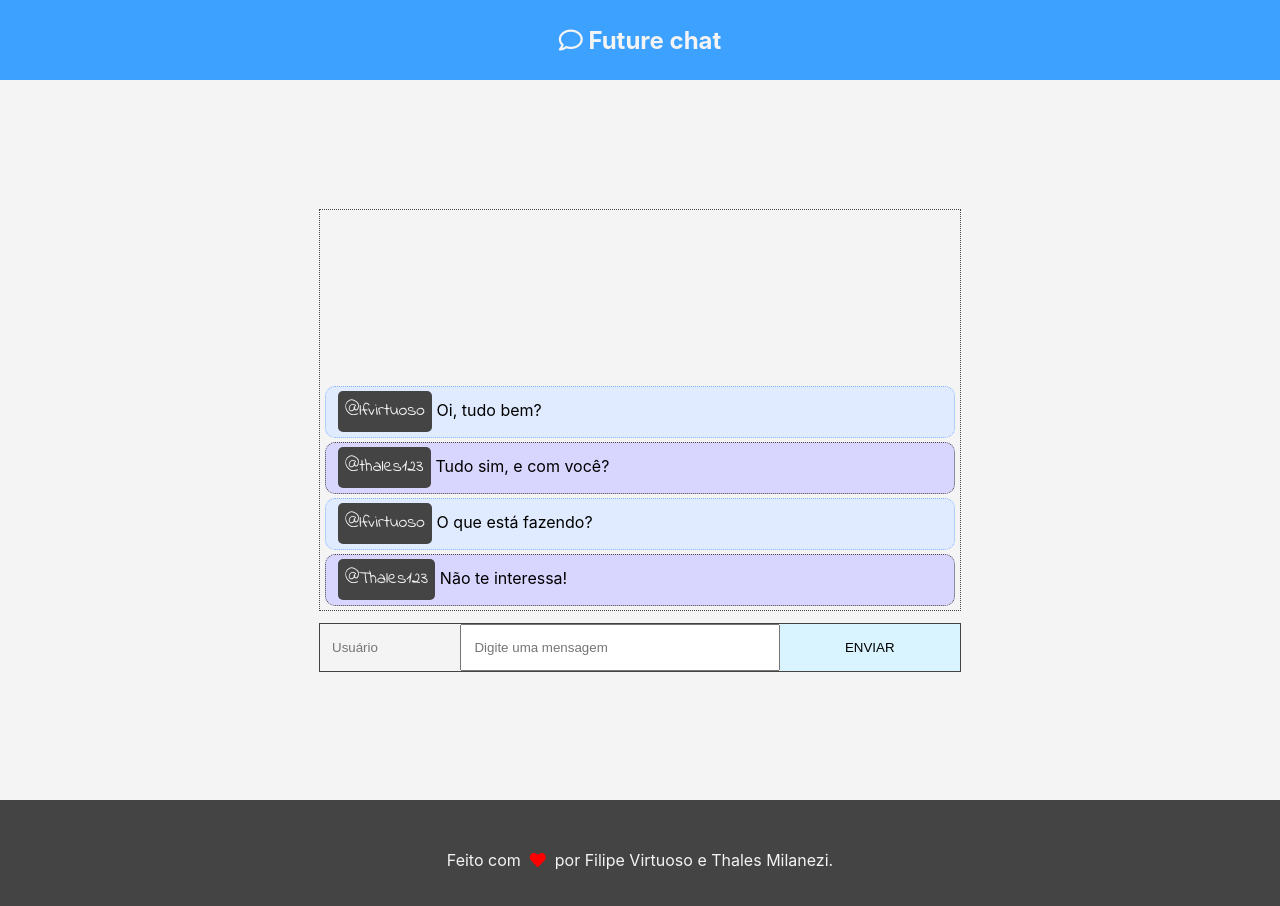
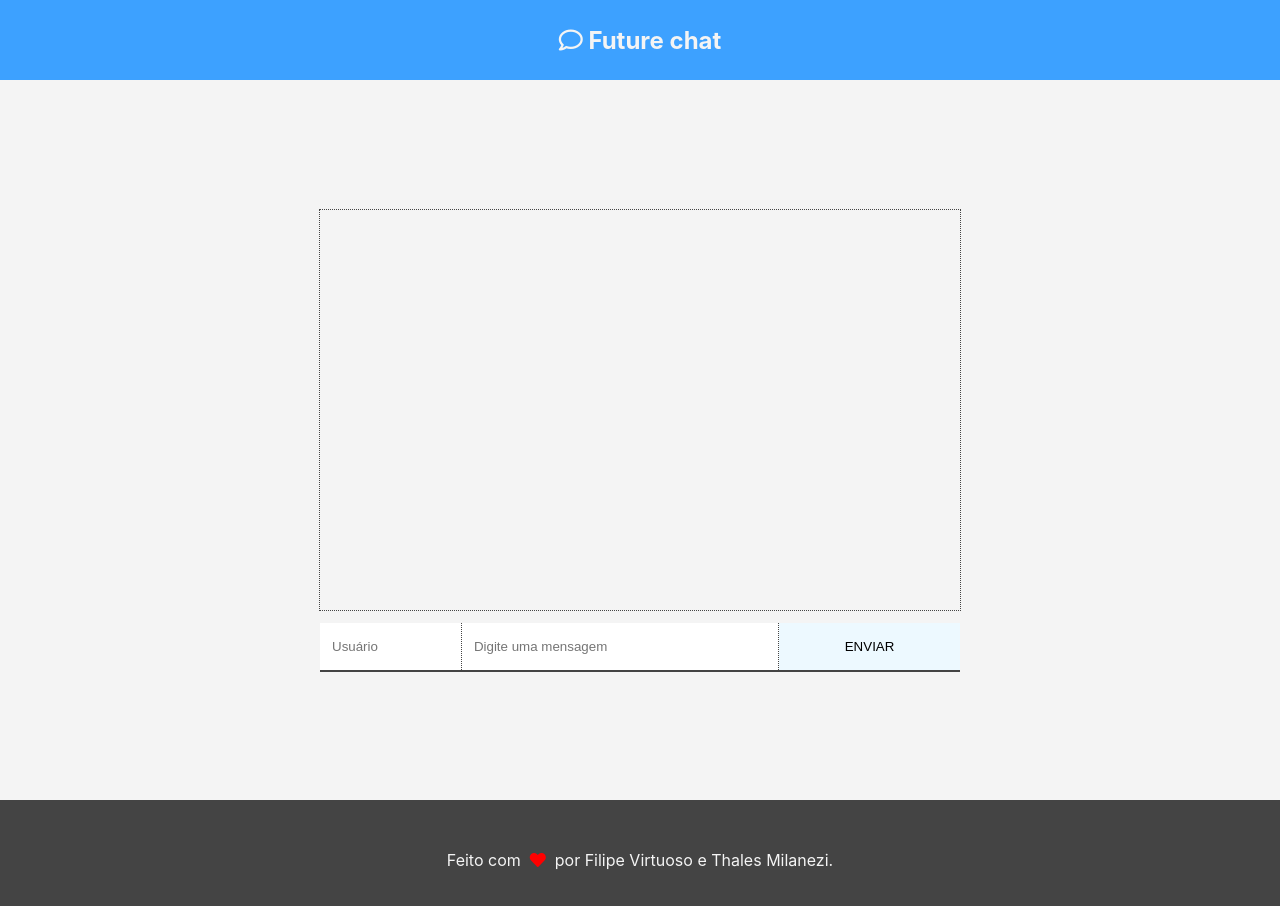
Before and after one commit to future4code/sagan-whats4-grupo8, a React (Create React App) app in the folder chat-app/: page / in a window 1280 px wide. Shown: the top 906 px of the page. Built offline with nearby package versions, Linux system fonts and the light colour scheme.

Commit message:
Projeto finalizado

```diff
--- a/chat-app/src/App.css
+++ b/chat-app/src/App.css
@@ -1,10 +1,10 @@
 .bg-blue {
-  background: #e0ebff;
+  background: #cfe9ff;
   border: 1px dotted #85b0ff;
 }
 
-.bg-purple {
-  background: #d8d6ff;
+.bg-darker-blue {
+  background: #8ad8ff;
   border: 1px dotted #444;
 }
 
--- a/chat-app/src/App.js
+++ b/chat-app/src/App.js
@@ -9,9 +9,11 @@ import InputsAndButton from "./Components/InputsAndButtons/InputsAndButtons";
 
 const IndieFont = styled.span`
   padding: 0.45rem;
-  border-radius: 5px;
+  border-radius: 10px;
   font-family: "Indie Flower", cursive;
   font-size: 1.1rem;
+  font-weight: bold;
+  // text-decoration: underline;
 `;
 
 const Margin = styled.p`
@@ -31,17 +33,20 @@ class App extends Component {
   constructor(props) {
     super(props);
     this.state = {
-      messages: [
-        { username: "@lfvirtuoso", message: "Oi, tudo bem?" },
-        { username: "@thales123", message: "Tudo sim, e com você?" },
-        { username: "@lfvirtuoso", message: "O que está fazendo?" },
-        { username: "@Thales123", message: "Não te interessa!" }
-      ]
+      messages: []
     };
   }
 
   addMessage = (user, message) => {
-    this.setState({ messages: { username: user, message: message } });
+    if (user && message) {
+      const newMessage = [
+        ...this.state.messages,
+        { username: user, message: message }
+      ];
+      this.setState({ messages: newMessage });
+    } else {
+      alert("Preencha os campos corretamente!");
+    }
   };
 
   render() {
@@ -49,7 +54,7 @@ class App extends Component {
       return (
         <Margin
           key={index}
-          className={index % 2 === 0 ? "bg-blue" : "bg-purple"}
+          className={index % 2 === 0 ? "bg-blue" : "bg-darker-blue"}
         >
           <IndieFont className={index % 2 === 0 ? "bg-black" : "bg-grey"}>
             {el.username}
@@ -67,7 +72,7 @@ class App extends Component {
           <MessagesContainer>
             <Messages>{showMessages}</Messages>
           </MessagesContainer>
-          <InputsAndButton />
+          <InputsAndButton addMessage={this.addMessage} />
         </MainContainer>
         <Footer />
       </div>
--- a/chat-app/src/Components/InputsAndButtons/InputsAndButtons.js
+++ b/chat-app/src/Components/InputsAndButtons/InputsAndButtons.js
@@ -1,44 +1,91 @@
-import React from "react";
+import React, { Component } from "react";
 import styled from "styled-components";
 
 const FormContainer = styled.section`
   display: flex;
   justify-content: flext-start;
-  border: 1px solid #444;
+  border-bottom: 2px solid #444;
   width: 50%;
   margin-top: 0.75rem;
 `;
 
 const UserInput = styled.input`
+  border-right: 1px dotted #444;
+  border-left: none;
+  border-bottom: none;
+  border-top: none;
   padding: 0.75rem;
-  background: #f4f4f4;
+  background: #fff;
   width: 20%;
   outline: 0;
-  border: none;
+  // border: none;
 `;
 
 const MessageInput = styled.input`
+  border-right: 1px dotted #444;
+  border-left: none;
+  border-bottom: none;
+  border-top: none;
   padding: 0.75rem;
   width: 50%;
+  outline: 0;
+  // border: none;
 `;
 
 const SendButton = styled.button`
   border: none;
   padding: 1rem 2rem;
   cursor: pointer;
-  background: #d9f4ff;
+  background: #edf9ff;
   text-transform: uppercase;
   width: 30%;
+  outline: 0;
 `;
 
-const InputsAndButtons = props => {
-  return (
-    <FormContainer>
-      <UserInput placeholder="Usuário" />
-      <MessageInput placeholder="Digite uma mensagem" />
-      <SendButton>Enviar</SendButton>
-    </FormContainer>
-  );
-};
+class InputsAndButtons extends Component {
+  constructor(props) {
+    super(props);
+    this.state = {
+      userInput: "",
+      messageInput: ""
+    };
+  }
+
+  addUsername = event => {
+    this.setState({ userInput: event.target.value });
+  };
+
+  addUserMessage = event => {
+    this.setState({ messageInput: event.target.value });
+  };
+
+  render() {
+    return (
+      <FormContainer>
+        <UserInput
+          placeholder="Usuário"
+          onChange={this.addUsername}
+          value={this.state.userInput}
+        />
+        <MessageInput
+          placeholder="Digite uma mensagem"
+          onChange={this.addUserMessage}
+          value={this.state.messageInput}
+        />
+        <SendButton
+          onClick={() => {
+            this.props.addMessage(
+              this.state.userInput,
+              this.state.messageInput
+            );
+            this.setState({ userInput: "", messageInput: "" });
+          }}
+        >
+          Enviar
+        </SendButton>
+      </FormContainer>
+    );
+  }
+}
 
 export default InputsAndButtons;
--- a/chat-app/src/Components/MessagesContainer/MessagesContainer.js
+++ b/chat-app/src/Components/MessagesContainer/MessagesContainer.js
@@ -8,6 +8,7 @@ const MessagesArea = styled.section`
   border: 1px dotted #444;
   width: 50%;
   height: 50vh;
+  overflow-y: auto;
 `;
 
 const MessagesContainer = props => {
```
